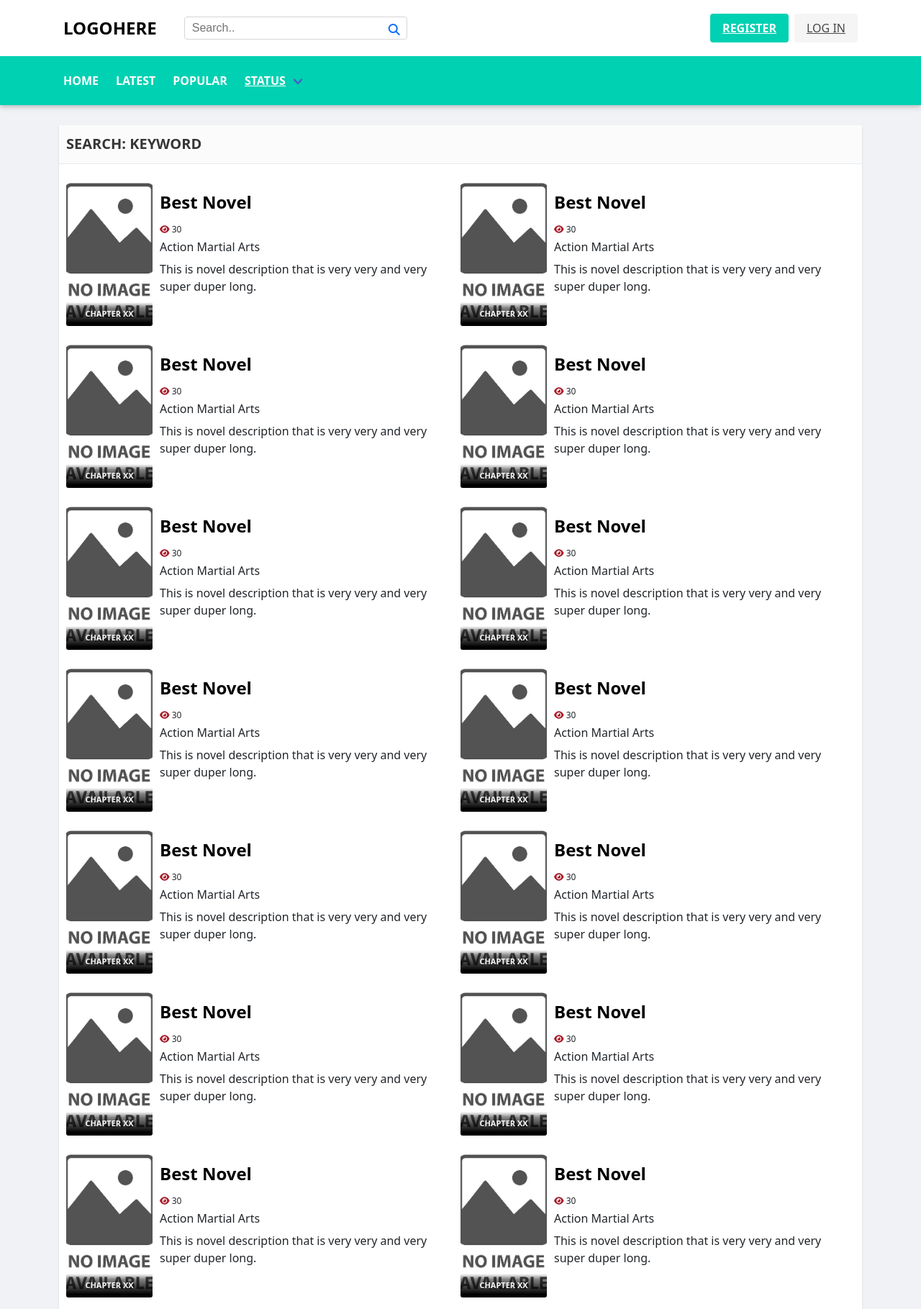
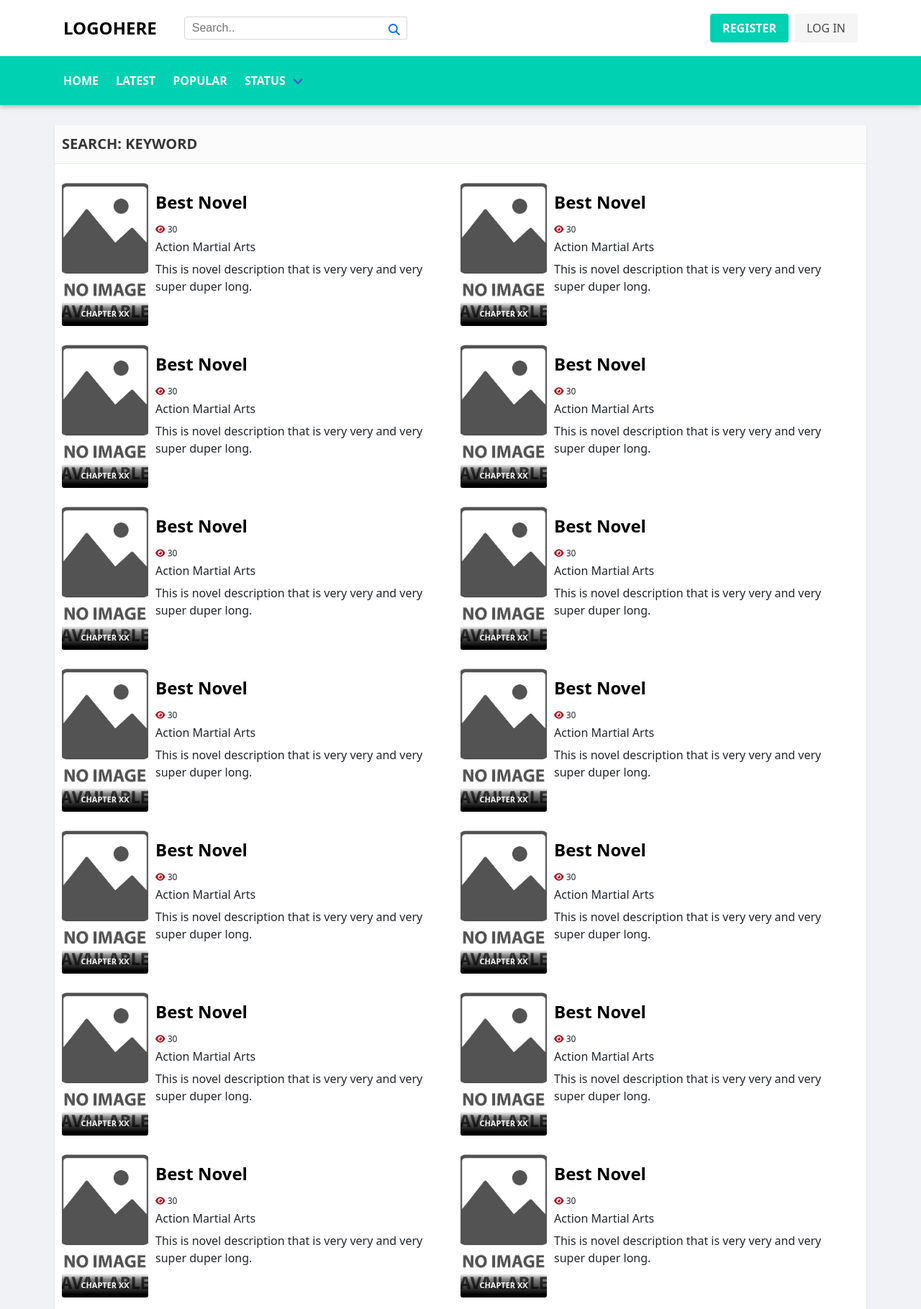
Before and after one commit to fordkuppp/muic-db-project, a Flask app: page /search/ in a window 1280 px wide. Shown: the top 1819 px of the page at 72% size. Run offline with Flask 3, Linux system fonts and the light colour scheme; some libraries are stand-ins or nearby versions.

Commit message:
fix container and style

```diff
--- a/novel_reader/static/style.css
+++ b/novel_reader/static/style.css
@@ -22,6 +22,10 @@ div.main.container {
     flex-direction: column;
     margin-bottom: 0.25rem !important;
     margin-top: 0.25rem !important;
+}
+
+.navbar a {
+    text-decoration: none;
 }
 
 section.header {
--- a/novel_reader/templates/default.html
+++ b/novel_reader/templates/default.html
@@ -21,7 +21,7 @@
         <header class="header">
             {% include "elements/navbar.html" %}
         </header>
-        <div class="main container is-max-desktop">
+        <div class="main container is-max-widescreen">
         {% block main %}
         {% endblock %}
         </div>
```
